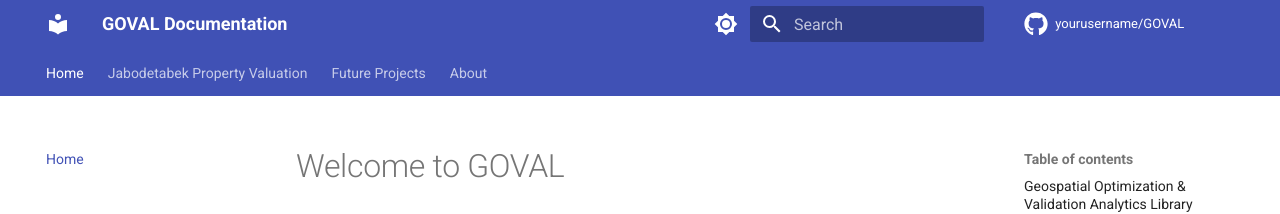
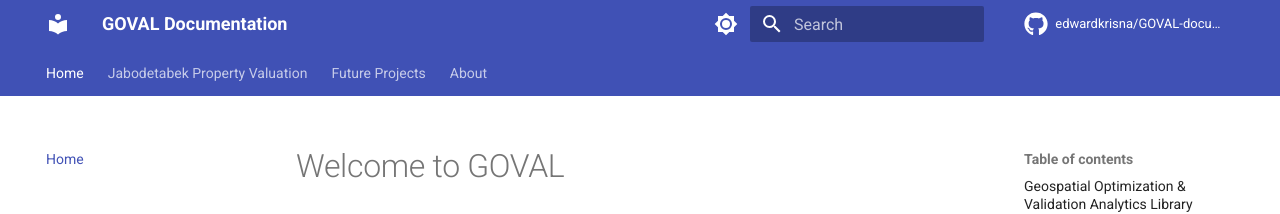
Before and after one commit to EdwardKrisna/GOVAL-documentation, an MkDocs documentation site: the page built from docs/index.md, in a window 1280 px wide. Shown: the top 214 px of the page. Built offline with MkDocs 1.6.1 and Material for MkDocs 9.7.7, drawn with Linux system fonts in a browser that asks for light colours; comment, search, counter and statistics services are not loaded.

Commit message:
Update mkdocs.yml configuration and add venv to gitignore
- Updated repository URL and name
- Added .venv/ to gitignore

```diff
--- a/mkdocs.yml
+++ b/mkdocs.yml
@@ -1,8 +1,8 @@
 site_name: GOVAL Documentation
 site_description: Geospatial Optimization & Validation Analytics Library for Indonesian Metropolitan Areas
 site_author: GOVAL Team
-repo_url: https://github.com/yourusername/GOVAL
-repo_name: yourusername/GOVAL
+repo_url: https://edwardkrisna.github.io/GOVAL-documentation
+repo_name: edwardkrisna/GOVAL-documentation
 
 theme:
   name: material
```
Also changed, not shown: 1 other file.
